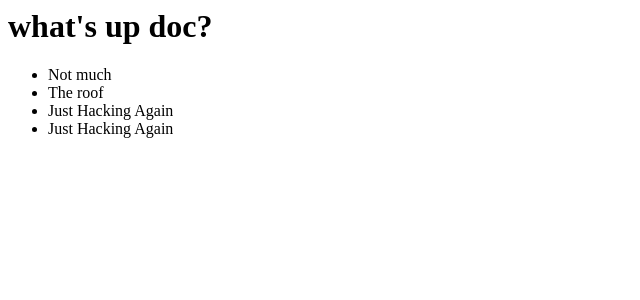
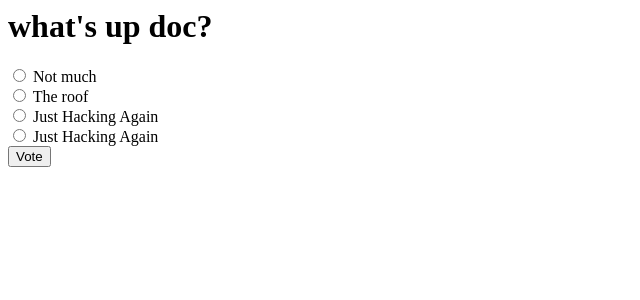
Before and after one commit to Osteribo/mysite, a Django app: page /polls/1/ in a window 1280 px wide. Shown: the top 300 px of the page, without its empty margins (0-640 px from the left). Run offline with Django 3.2, Linux system fonts and the light colour scheme; data comes from the database, SQL or seed files in the repository.

Commit message:
UPDATE: Can now vote on questions.
added in new code to views.py and detail.py of polls app to allow for voting.

```diff
--- a/polls/templates/polls/detail.html
+++ b/polls/templates/polls/detail.html
@@ -1,8 +1,21 @@
+
+<!-- show specific question -->
 <h1> {{ question.question_text }} </h1>
-<ul>
 
+<!-- show error message if there are any -->
+{% if error_message %} <p><strong> {{ error_message }} </strong></p> {% endif %}
+
+<form action="{% url 'polls:vote' question.id %}" method="post">
+    <!-- Cross Site Request Forgeries securtiy measure -->
+    {% csrf_token %}
+
+    <!-- Display our Question and Ansers to vote on -->
     {% for choice in question.choice_set.all %}
-        <li> {{ choice.choice_text }} </li>
+        <input type='radio' name="choice" id="choice{{ forloop.counter}}" value=" {{ choice.id }} " />
+        <label for=" choice{{forloop.counter}} "> {{choice.choice_text}} </label><br />
     {% endfor %}
 
-</ul>
+    <!-- Subimit the vote for an answer from above -->
+    <input type="submit" value="Vote"/>
+
+</form>
--- a/polls/templates/polls/index.html
+++ b/polls/templates/polls/index.html
@@ -2,7 +2,7 @@
 {% if latest_question_list %}
     <ul>
         {% for question in latest_question_list %}
-            <li><a href="{% url 'polls:detail' question.id % a}" > {{question.question_text}} </a></li>
+            <li><a href="{% url 'polls:detail' question.id %}" > {{question.question_text}} </a></li>
         {% endfor %}
     </ul>
 {% else %}
--- a/polls/views.py
+++ b/polls/views.py
@@ -1,7 +1,8 @@
 from django.shortcuts import get_object_or_404, render
-from django.http import HttpResponse, Http404
+from django.http import HttpResponse, HttpResponseRedirect, Http404
+from django.urls import reverse
 
-from .models import Question
+from .models import Choice, Question
 
 
 # Create your views here. will always take in "request" object
```
